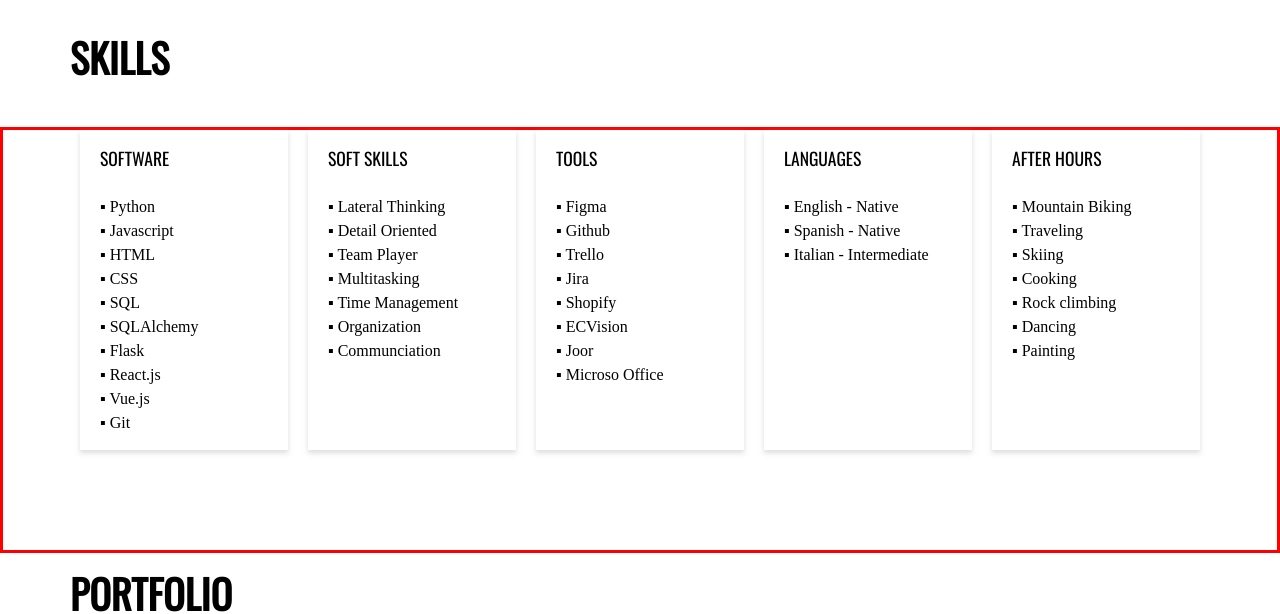
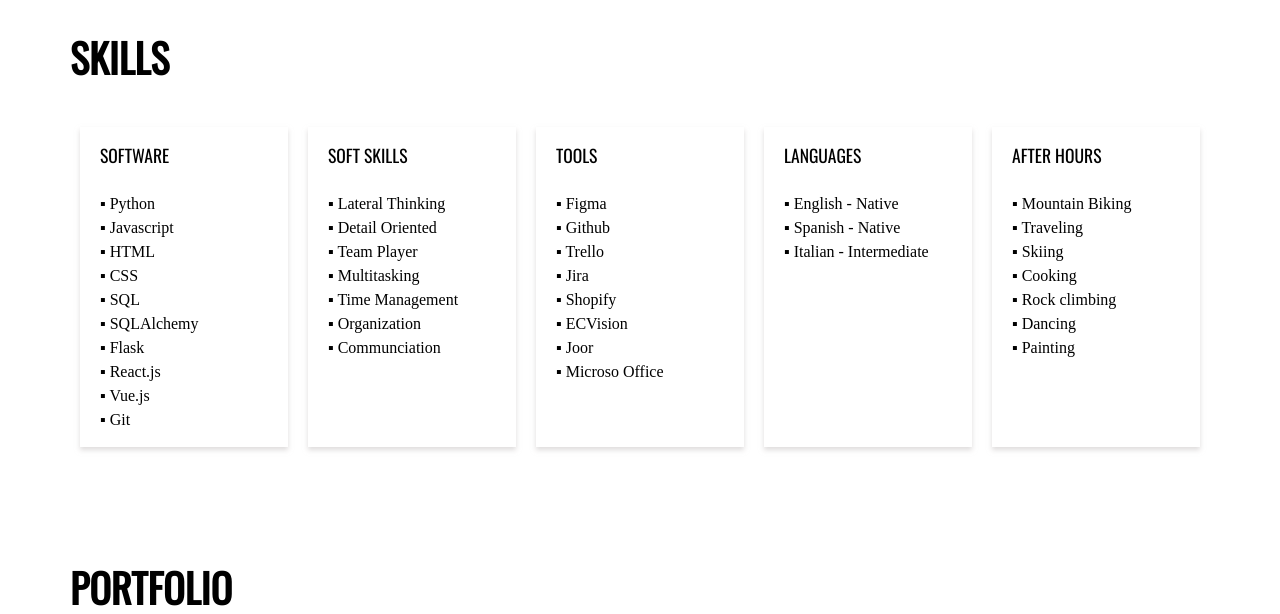
Before and after one commit to sandritaa/milenasatelier, a React (Create React App) app: page / in a window 1280 px wide. Shown: the part 5200-5814 px from the top of the page. Built offline with nearby package versions, Linux system fonts and the light colour scheme; a web font is replaced by a local one.

Commit message:
update css

```diff
--- a/src/index.css
+++ b/src/index.css
@@ -209,10 +209,10 @@
   /* max-width: max-content; */
 }
 
-.boxSkills {
+/* .boxSkills {
   border-style: solid;
   border-color: red;
-}
+} */
 
 .skillBox {
   flex: 1;
```
